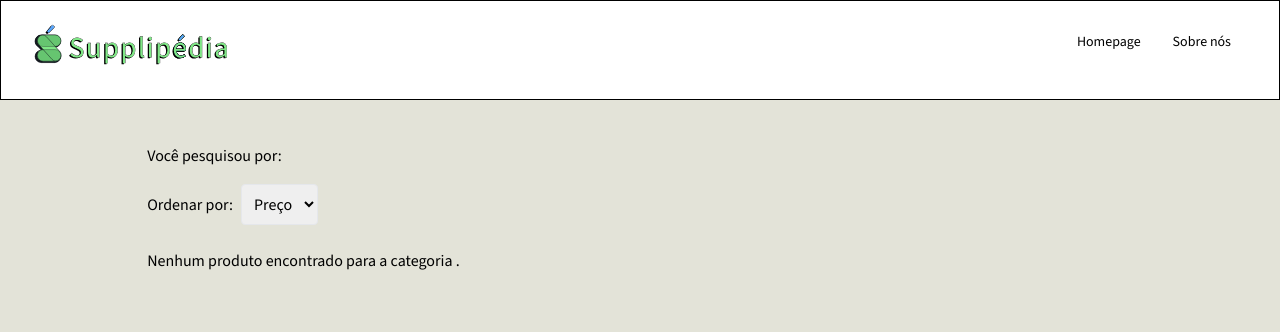
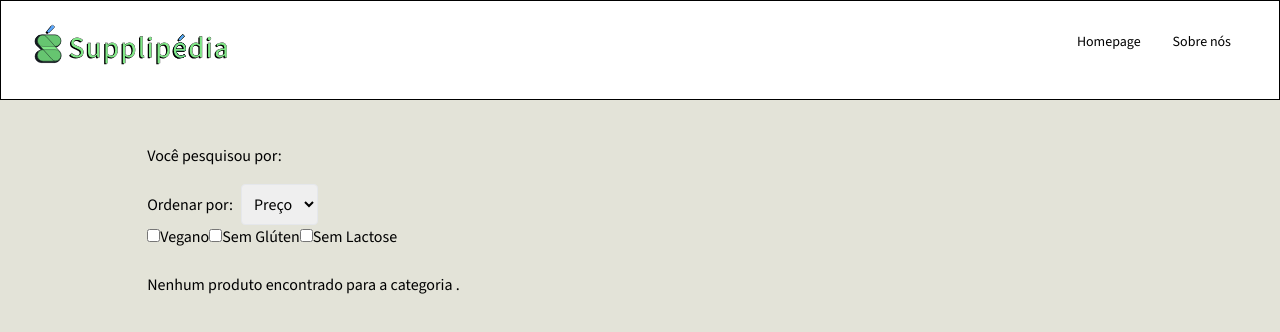
Before and after one commit to thais-fujissaka/supplipedia, a Next.js app: page /resultados-produtos in a window 1280 px wide. Shown: the top 332 px of the page. Built offline with nearby package versions, Linux system fonts and the light colour scheme.

Commit message:
implementa filtros vegano, sem gluten e sem lactose

```diff
--- a/src/app/resultados-produtos/page.tsx
+++ b/src/app/resultados-produtos/page.tsx
@@ -1,7 +1,7 @@
 'use client'
 
 import { useSearchParams } from "next/navigation"
-import { useState, useEffect } from "react";
+import { useState } from "react";
 import produtos from '../../../mock/produtos.json';
 import ProdutoCard from "../components/ProdutoCard"
 
@@ -32,15 +32,14 @@ const calcularPrecoPorGrama = (preco?: number, peso_liquido_em_gramas?: number):
 };
 
 const ResultadosProdutos: React.FC = () => {
+
   const searchParams = useSearchParams();
   const categoria = searchParams.get("categoria"); // Capturar a categoria da query string
 
   // Obter opções de ordenação com base na categoria
   const opcoesOrdenacao = getOpcoesOrdenacao(categoria);
-
   // Estado para a opção selecionada
   const [ordenacao, setOrdenacao] = useState(opcoesOrdenacao[0]?.value || 'preco');
-
   // Função para lidar com a mudança de ordenação
   const handleOrdenacaoChange = (e: React.ChangeEvent<HTMLSelectElement>) => {
     setOrdenacao(e.target.value);
@@ -73,7 +72,7 @@ const ResultadosProdutos: React.FC = () => {
     });
 
   // Ordenar os produtos usando os valores pré-calculados
-  const produtosFiltradosOrdenados = produtosComAtributosCalculados.sort((a, b) => {
+  const produtosOrdenados = produtosComAtributosCalculados.sort((a, b) => {
     if (ordenacao === 'preco') {
       return a.preco - b.preco;
     } else if (ordenacao === 'peso_liquido') {
@@ -90,6 +89,19 @@ const ResultadosProdutos: React.FC = () => {
       return (a.atributos.precoPorGrama || 0) - (b.atributos.precoPorGrama || 0);
     return 0;
   });
+
+  // Adicionando estados para os filtros de produtos veganos, sem gluten e sem lactose
+  const [filtroVegano, setFiltroVegano] = useState(false);
+  const [filtroSemGluten, setFiltroSemGluten] = useState(false);
+  const [filtroSemLactose, setFiltroSemLactose] = useState(false);
+
+  // Filtrando produtos baseado nos filtros ativos:
+  const produtosFiltradosOrdenados = produtosOrdenados.filter(produto => {
+    if (filtroVegano && !produto.vegano) return false;
+    if (filtroSemGluten && !produto.sem_gluten) return false;
+    if (filtroSemLactose && !produto.sem_lactose) return false;
+    return true;
+  })
 
   return (
     <section className="container mx-auto mt-12">
@@ -113,6 +125,35 @@ const ResultadosProdutos: React.FC = () => {
           ))}
         </select>
       </div>
+
+      {/* Menu de filtros vegano, sem gluten e sem lactose*/}
+      <div>
+        <label>
+          <input
+            type="checkbox"
+            checked={filtroVegano}
+            onChange={() => setFiltroVegano(!filtroVegano)}
+          />
+          Vegano
+        </label>
+        <label>
+          <input
+            type="checkbox"
+            checked={filtroSemGluten}
+            onChange={() => setFiltroSemGluten(!filtroSemGluten)}
+          />
+          Sem Glúten
+        </label>
+        <label>
+          <input
+            type="checkbox"
+            checked={filtroSemLactose}
+            onChange={() => setFiltroSemLactose(!filtroSemLactose)}
+          />
+          Sem Lactose
+        </label>
+      </div>
+
 
       {/* Mapeando e exibindo os produtos filtrados */}
       <div className="grid grid-cols-1 md:grid-cols-2 lg:grid-cols-3 gap-6 mt-6">
```
